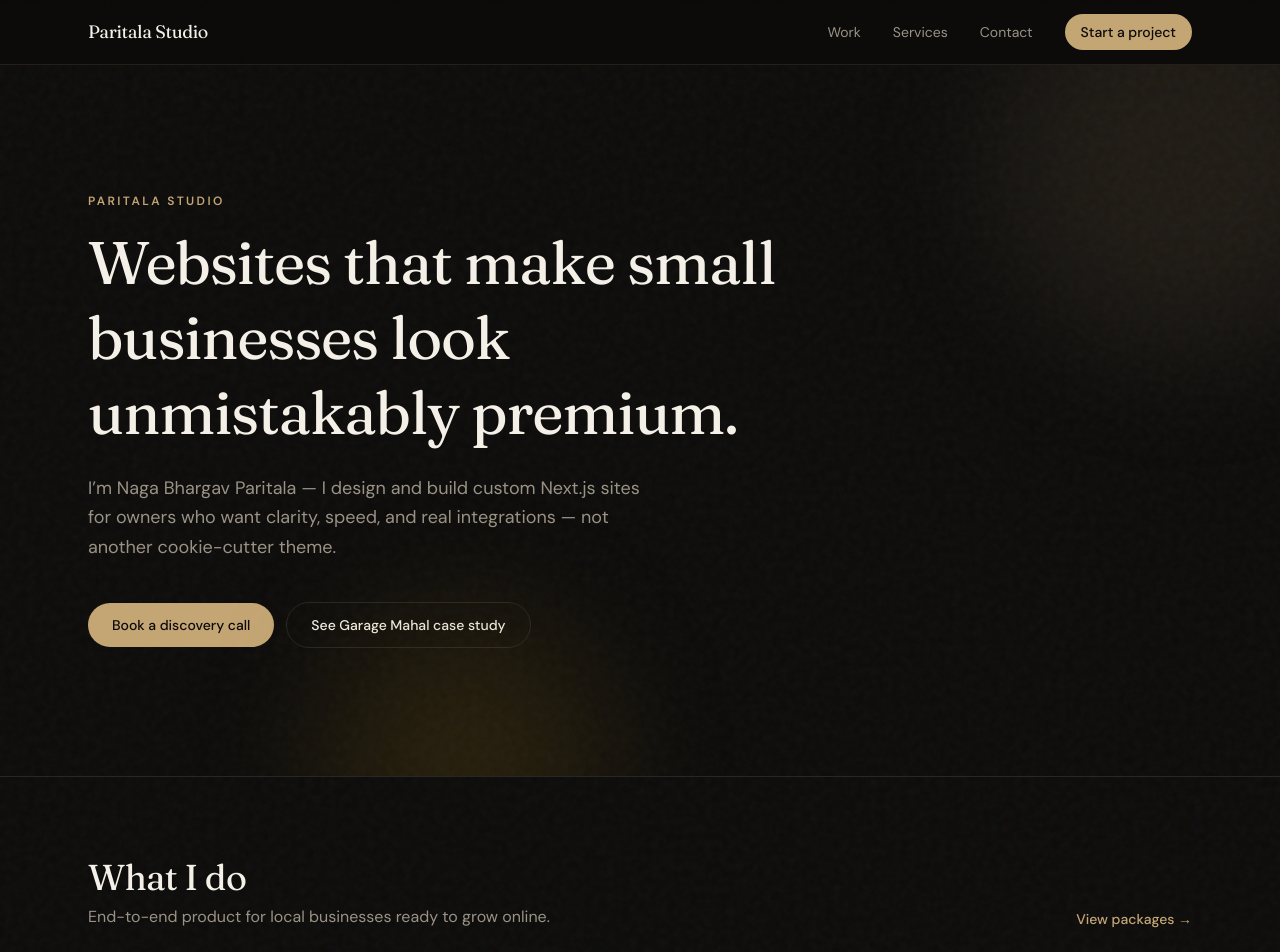
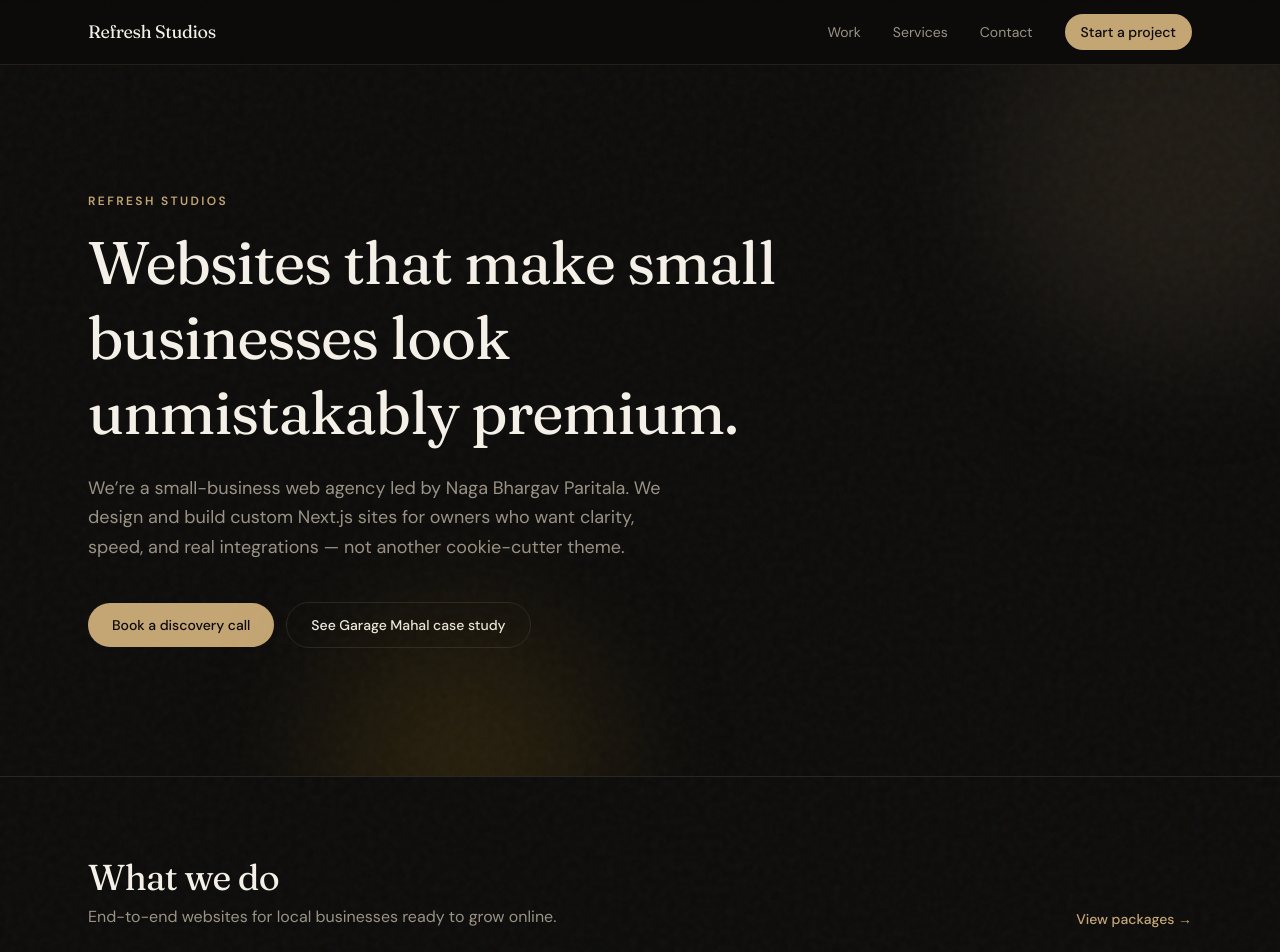
Before and after one commit to nagaparitala/paritala-studio, a Next.js app: page / in a window 1280 px wide. Shown: the top 952 px of the page. Built offline with nearby package versions, Linux system fonts and the light colour scheme.

Commit message:
Rebrand site from Paritala Studio to Refresh Studios
Update product brand, agency copy, package name, and email defaults while keeping Naga contact details and the Garage Mahal case study.

```diff
--- a/package.json
+++ b/package.json
@@ -1,5 +1,5 @@
 {
-  "name": "paritala-studio",
+  "name": "refresh-studios",
   "version": "0.1.0",
   "private": true,
   "scripts": {
--- a/src/app/api/contact/route.ts
+++ b/src/app/api/contact/route.ts
@@ -78,7 +78,7 @@ export async function POST(request: Request) {
           "Content-Type": "application/json",
         },
         body: JSON.stringify({
-          from: process.env.RESEND_FROM || "Paritala Studio <onboarding@resend.dev>",
+          from: process.env.RESEND_FROM || "Refresh Studios <onboarding@resend.dev>",
           to: [notifyTo],
           reply_to: email,
           subject: `New inquiry from ${name}`,
--- a/src/app/contact/page.tsx
+++ b/src/app/contact/page.tsx
@@ -19,8 +19,9 @@ export default function ContactPage() {
             Let’s talk about your site
           </h1>
           <p className="mt-4 text-muted leading-relaxed">
-            Share a bit about your business and goals. I usually reply within one
-            business day.
+            Share a bit about your business and goals. We usually reply within one
+            business day. Ask for {site.owner.split(" ")[0]} —{" "}
+            {site.email}.
           </p>
           <div className="mt-8 rounded-2xl border border-border bg-surface p-6">
             <p className="text-xs font-semibold uppercase tracking-wider text-muted">
--- a/src/app/page.tsx
+++ b/src/app/page.tsx
@@ -22,9 +22,9 @@ export default function HomePage() {
             Websites that make small businesses look unmistakably premium.
           </h1>
           <p className="mt-6 max-w-xl text-base leading-relaxed text-muted sm:text-lg">
-            I’m {site.owner} — I design and build custom Next.js sites for
-            owners who want clarity, speed, and real integrations — not another
-            cookie-cutter theme.
+            We’re a small-business web agency led by {site.owner}. We design
+            and build custom Next.js sites for owners who want clarity, speed,
+            and real integrations — not another cookie-cutter theme.
           </p>
           <div className="mt-10 flex flex-col gap-3 sm:flex-row sm:items-center">
             <Link
@@ -49,10 +49,10 @@ export default function HomePage() {
           <div className="flex flex-col gap-4 sm:flex-row sm:items-end sm:justify-between">
             <div>
               <h2 className="display text-3xl text-foreground sm:text-4xl">
-                What I do
+                What we do
               </h2>
               <p className="mt-2 max-w-lg text-muted">
-                End-to-end product for local businesses ready to grow online.
+                End-to-end websites for local businesses ready to grow online.
               </p>
             </div>
             <Link
@@ -179,7 +179,7 @@ export default function HomePage() {
               Ready for a site that feels custom?
             </h2>
             <p className="mx-auto mt-4 max-w-lg text-muted">
-              Tell me about your business. Or reserve a package with a Stripe
+              Tell us about your business. Or reserve a package with a Stripe
               deposit — refundable if we don’t kick off within 14 days of payment.
             </p>
             <div className="mt-8 flex flex-col items-center justify-center gap-3 sm:flex-row">
--- a/src/app/work/page.tsx
+++ b/src/app/work/page.tsx
@@ -3,7 +3,7 @@ import Link from "next/link";
 
 export const metadata: Metadata = {
   title: "Work",
-  description: "Selected projects from Paritala Studio, including Garage Mahal.",
+  description: "Selected projects from Refresh Studios, including Garage Mahal.",
 };
 
 export default function WorkPage() {
--- a/src/components/ContactForm.tsx
+++ b/src/components/ContactForm.tsx
@@ -34,7 +34,7 @@ export function ContactForm() {
         throw new Error(json.error || "Something went wrong");
       }
       setStatus("success");
-      setMessage("Thanks — I’ll reply within one business day.");
+      setMessage("Thanks — we’ll reply within one business day.");
       form.reset();
     } catch (err) {
       setStatus("error");
--- a/src/components/Footer.tsx
+++ b/src/components/Footer.tsx
@@ -48,7 +48,7 @@ export function Footer() {
             {site.email}
           </a>
           <p className="mt-4 text-xs text-muted">
-            © {new Date().getFullYear()} {site.owner}. All rights reserved.
+            © {new Date().getFullYear()} {site.name}. {site.owner}. All rights reserved.
           </p>
         </div>
       </div>
--- a/src/lib/site.ts
+++ b/src/lib/site.ts
@@ -1,6 +1,6 @@
 export const site = {
-  name: "Paritala Studio",
-  tagline: "Custom websites for small businesses that want to look bigger.",
+  name: "Refresh Studios",
+  tagline: "An agency building custom websites for small businesses that want to look bigger.",
   owner: "Naga Bhargav Paritala",
   email: "naga.paritala@gmail.com",
   url: "https://paritala.studio",
```
Also changed, not shown: 2 other files (tests, documents, lock files or other folders).
